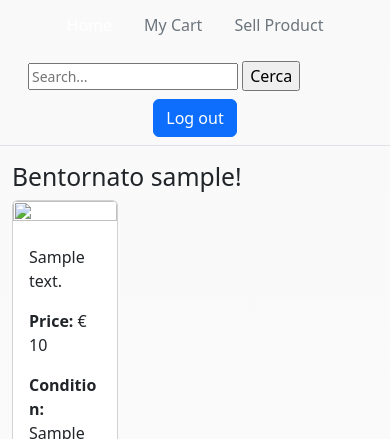
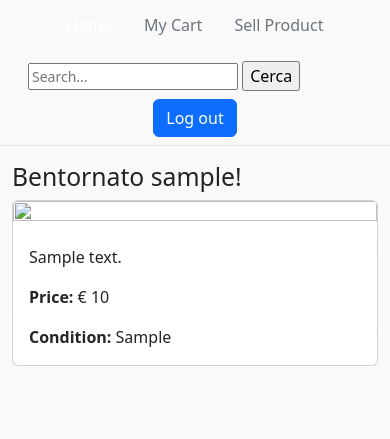
Before and after one commit to bagalasamuele/TecnologieWeb, a PHP site: page /pages/Home.php in a window 390 px wide. Shown: the part 99-538 px from the top of the page. Run offline with PHP 8.4, Linux system fonts and the light colour scheme; the visitor is signed in with stand-in values (Sample User, id 1); tables that the repository leaves empty or names only in its code hold one stand-in row (values such as "Sample post"); data that the repository does not hold is empty; style sheets or scripts are compiled from the project's sources.

Commit message:
Home: add grid for brakpoints

```diff
--- a/pages/Home.php
+++ b/pages/Home.php
@@ -67,7 +67,7 @@ $rows = $db->query("SELECT nickname FROM users WHERE idUser = '$_SESSION[idUser]
                 if ($result->num_rows > 0) {
                     $row = $result->fetch_assoc();
                     ?>
-            <div class="col-4 mb-4">
+                    <div class="col-sm-12 col-md-6  col-lg-4 mb-4">
                         <div class="card">
                             <a href="dettaglio_oggetto.php?id=<?= $row["idItem"] ?>" class="thumb-menu">
                                 <img class="card-img-top" src="<?= $row["imgPath"] ?>" alt="<?= $row["nameItem"] ?>">
@@ -88,6 +88,7 @@ $rows = $db->query("SELECT nickname FROM users WHERE idUser = '$_SESSION[idUser]
                             </div>
                         </div>
                     </div>
+
                     <?php
                 }
 
```
Lines whose indentation alone changed are shown as unchanged.
